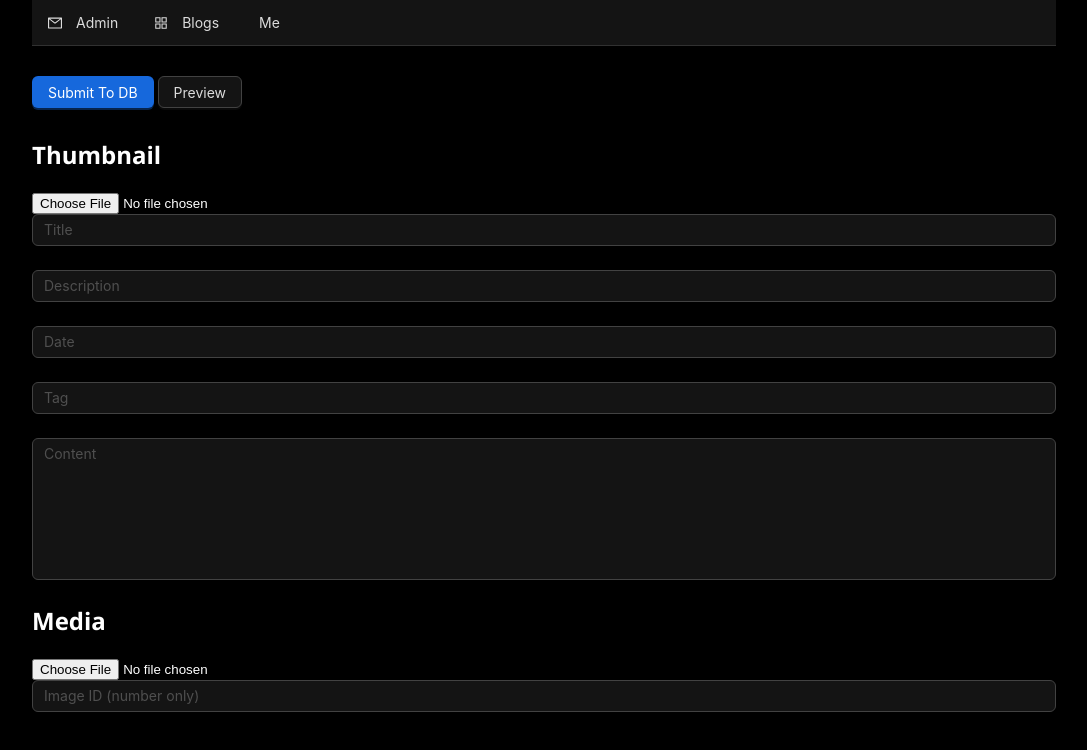
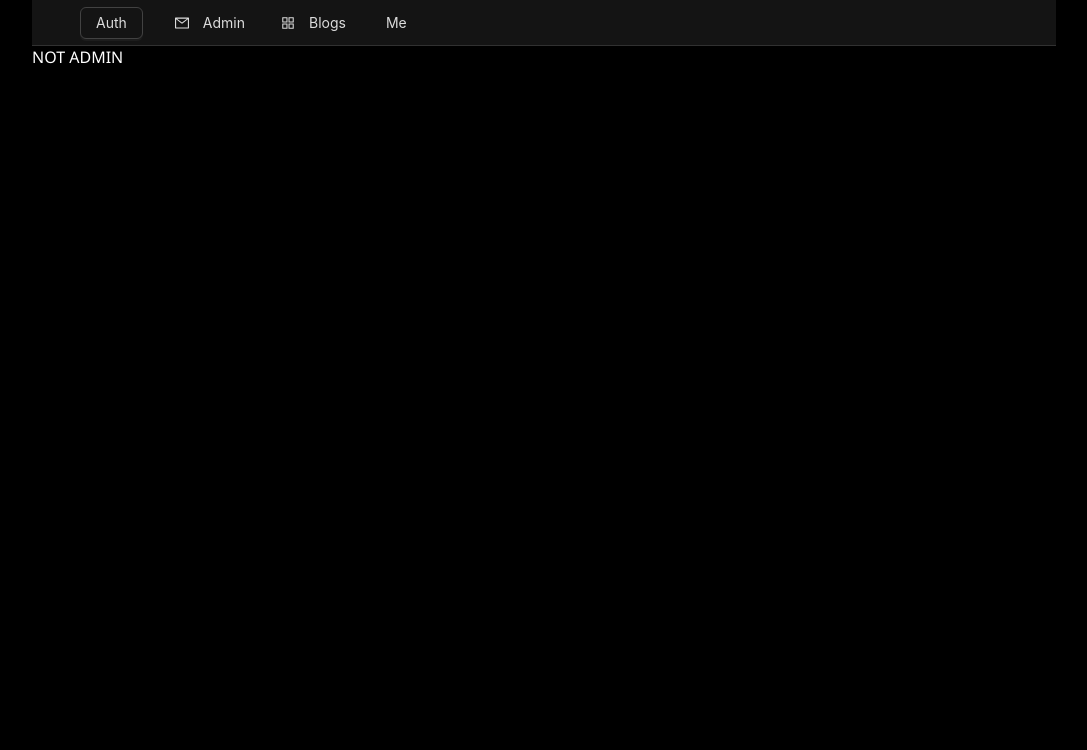
Before and after one commit to TungVietLe/fern-blog, a React (Create React App) app: page /admin in a window 1280 px wide. Shown: the top 750 px of the page, without its empty margins (96-1183 px from the left). Built offline with nearby package versions, Linux system fonts and the light colour scheme.

Commit message:
admin authentication completed

```diff
--- a/src/component/NavBar.tsx
+++ b/src/component/NavBar.tsx
@@ -2,9 +2,23 @@ import React, { useState } from 'react';
 import { Link, Outlet } from 'react-router-dom';
 import { AppstoreOutlined, MailOutlined, SettingOutlined } from '@ant-design/icons';
 import type { MenuProps } from 'antd';
+import {Button} from "antd"
 import { Menu } from 'antd';
+import { handleSignInWithPopup, handleSignOut } from '../firebase/handler';
+import {user} from "../firebase/signal"
+import { computed } from '@preact/signals-react';
+
+const signOutBtn = computed(()=>user.value && <Button type='dashed' onClick={handleSignOut}>Out</Button>)
 
 const items: MenuProps['items'] = [
+  {
+    label: (signOutBtn),
+    key: 'out',
+  },
+  {
+    label: (<Button type='default' onClick={handleSignInWithPopup}>Auth</Button>),
+    key: 'auth',
+  },
   {
     label: (<Link to={"/admin"}>Admin</Link>),
     key: 'mail',
--- a/src/firebase/handler.ts
+++ b/src/firebase/handler.ts
@@ -1,9 +1,49 @@
 import { collection, getDocs, doc, setDoc, getDoc } from "firebase/firestore";
 import { ref, uploadBytes, listAll, getDownloadURL } from "firebase/storage";
 
-import { db, storage } from './config';
+import { db, storage, googleProvider } from './config';
 import { BlogData, ImgDownData } from '../types/BlogData';
-import { async } from "@firebase/util";
+
+import { getAuth, signInWithPopup, GoogleAuthProvider, signOut } from "firebase/auth";
+import {user} from "./signal"
+
+export async function handleSignInWithPopup() {
+    const auth = getAuth();
+    signInWithPopup(auth, googleProvider)
+    .then((result) => {
+        const credential = GoogleAuthProvider.credentialFromResult(result);
+        const token = credential?.accessToken;
+        user.value = result.user;
+    }).catch((error) => {
+        // Handle Errors here.
+        const errorCode = error.code;
+        const errorMessage = error.message;
+        // The email of the user's account used.
+        const email = error.customData.email;
+        // The AuthCredential type that was used.
+        const credential = GoogleAuthProvider.credentialFromError(error);
+        // ...
+    });
+}
+
+export async function handleSignOut() {
+    const auth = getAuth();
+    signOut(auth).then(() => {
+        console.log("signed out")
+        user.value = null
+    }).catch((error) => {
+        console.log("sign out error occured")
+    });
+}
+
+
+
+
+
+
+
+
+
 
 export async function handleAddData(data:BlogData, id:string, folder:string) : Promise<void>
 {
--- /dev/null
+++ b/src/firebase/signal.ts
@@ -0,0 +1,4 @@
+import { signal } from "@preact/signals-react";
+import { User, getAuth, onAuthStateChanged } from "firebase/auth";
+
+export const user = signal<User | null>(null)
--- a/src/pages/Admin.tsx
+++ b/src/pages/Admin.tsx
@@ -9,6 +9,7 @@ import ImgInput from '../component/ImgInput';
 import ImgPreview from '../component/ImgPreview';
 import { Link } from 'react-router-dom';
 import Alert, { alert } from '../component/Alert';
+import {user} from "../firebase/signal"
 
 // signals
 export const blogData = signal<BlogData>(defaulBlogData as BlogData);
@@ -28,6 +29,11 @@ const AdminPage: FC = () => {
 
 	return (
 		<>
+
+		{computed(()=>
+			{
+				if (user.value?.email == "tunle0801@gmail.com") {
+					return (<>
 					<Alert />
 						<div style={{ margin: '30px' }}></div>
 						<Button type="primary" onClick={handleSubmit}>
@@ -45,8 +51,14 @@ const AdminPage: FC = () => {
 						<h2>Media</h2>
 						<ImgInput destination={imageList} customFileName />
 						<ImgPreview data={imageList} />
+					</>)
+				}
+				return <div>NOT ADMIN</div>
+			}
+		)
+		}
+
 		</>
 	);
 };
-
 export default AdminPage;
```
Lines whose indentation alone changed are shown as unchanged.
